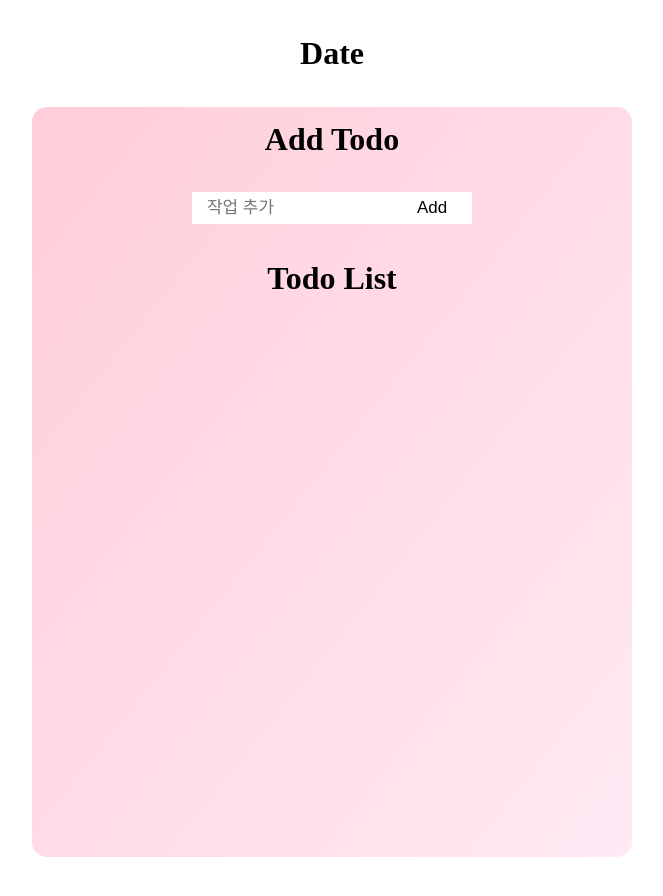
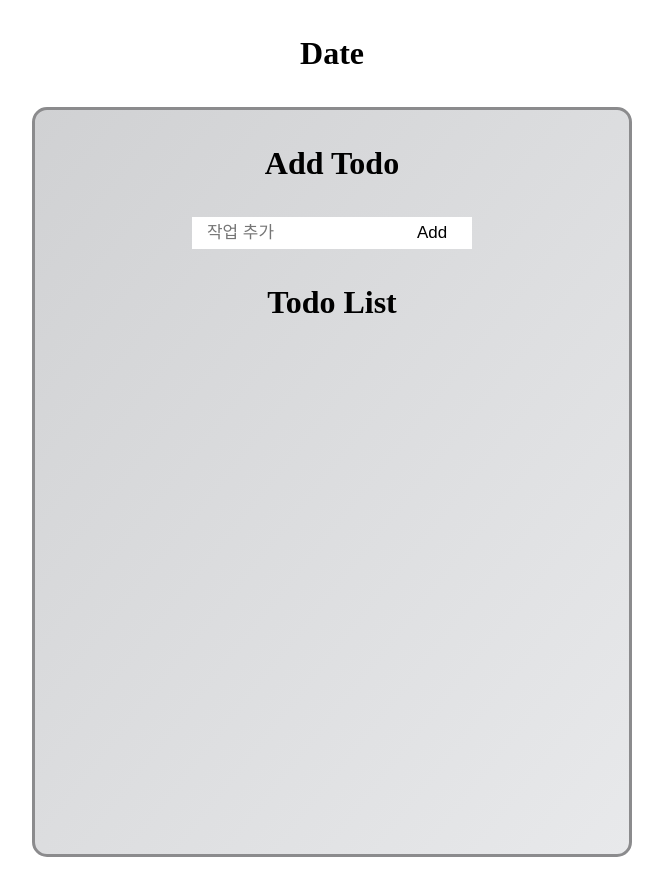
Before and after one commit to JangHwanPark/Todo-List-Project, a plain HTML site: page index.html in a window 1280 px wide. Shown: the whole page, without its empty margins (308-971 px from the left). After the commit the page ends 865 px from the top, so only its background shows below. Drawn offline with Linux system fonts and the light colour scheme.

Commit message:
clone : 클론

```diff
--- a/index.html
+++ b/index.html
@@ -28,5 +28,6 @@
 </main>
 
 <script src="main.js"></script>
+<script src="sub.js"></script>
 </body>
 </html>
--- a/main.js
+++ b/main.js
@@ -122,6 +122,8 @@ function onAddBtnOnClick(event) {
 }
 
 
+
+/* 함수 호출 : 로컬 스토리지에서 요소 삭제 함수 */
 loadTodoLocalStorage();
 /* 이벤트 리스너 선언 : 버튼 클릭시 입력된 내용 추가 이벤트 리스너(Test) -> "onAddBtnOnClick"함수가 실행됨 */
 btnTodoSubmit.addEventListener('click', onAddBtnOnClick);
--- a/style.css
+++ b/style.css
@@ -2,6 +2,10 @@
 * {
     box-sizing: border-box;
 }
+
+/*body {
+    background-color: #2a2a2a;
+}*/
 
 h1 {
     text-align: center;
@@ -13,6 +17,12 @@ ul {
 
 li {
     list-style: none;
+}
+
+form {
+    display: flex;
+    justify-content: center;
+    align-items: center;
 }
 
 
@@ -33,13 +43,8 @@ li {
     height: 750px;
     margin: auto;
     border-radius: 15px;
-    background: linear-gradient(to top left, #ffe9f4, #ffced9);
-}
-
-form {
-    display: flex;
-    justify-content: center;
-    align-items: center;
+    border: #8b8b8d 3px solid;
+    background: linear-gradient(to top left, #e8e9eb, #d0d1d3);
 }
 
 .input-todo {
@@ -70,7 +75,7 @@ form {
 /* 추가된 리스트 */
 .add-todo-list-wrapper {
     width: 35vh;
-    height: 79.5vh;
+    height: 60vh;
     margin: auto;
 }
 
@@ -93,6 +98,11 @@ form {
     background-color: white;
 }
 
+.todo-button-element-list:hover {
+    height: 5vh;
+    transition: all 0.5s;
+}
+
 .input-todo-value {
     width: 30vh;
     height: 4vh;
```
Also changed, not shown: sub.js (added).
